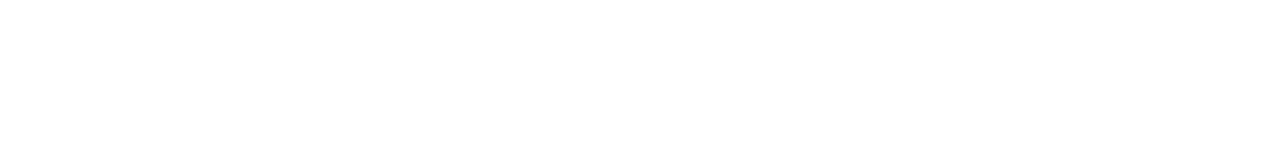
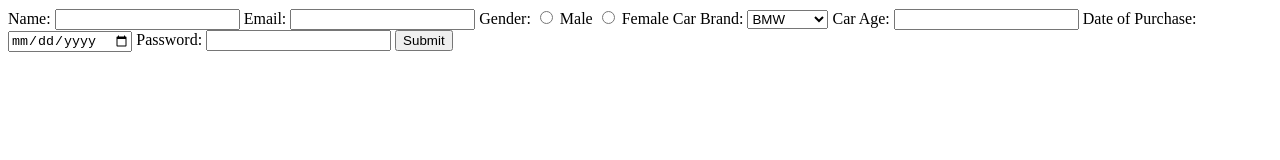
Before and after one commit to acciojob/car-insurance-form-rahulshelke72, a website: page main.html in a window 1280 px wide. Drawn offline with Linux system fonts and the light colour scheme.

Commit message:
created a submission

```diff
--- a/main.html
+++ b/main.html
@@ -8,6 +8,37 @@
 
 <body>
 	<!-- the entire body must be written by student -->
+	<form method="post" action="submit-form.php">
+  <label for="name">Name:</label>
+  <input type="text" id="name" name="name" required>
+
+  <label for="email">Email:</label>
+  <input type="email" id="email" name="email" required>
+
+  <label>Gender:</label>
+  <input type="radio" id="male" name="gender" value="male" required>
+  <label for="male">Male</label>
+  <input type="radio" id="female" name="gender" value="female" required>
+  <label for="female">Female</label>
+
+  <label for="cars">Car Brand:</label>
+  <select id="cars" name="carbrand">
+    <option value="BMW">BMW</option>
+    <option value="Audi">Audi</option>
+    <option value="Mercedez">Mercedez</option>
+  </select>
+
+  <label for="carage">Car Age:</label>
+  <input type="text" id="carage" name="carage" required>
+
+  <label for="dop">Date of Purchase:</label>
+  <input type="date" id="dop" name="dop" required>
+
+  <label for="password">Password:</label>
+  <input type="password" id="password" name="password" required>
+
+  <button type="submit">Submit</button>
+
     <script type="text/javascript" src="./script.js">
 </script>
 
```
